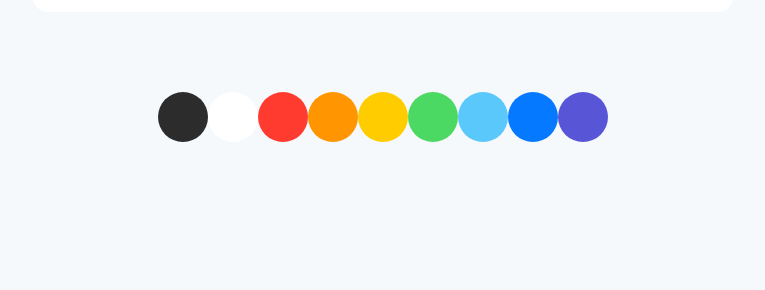
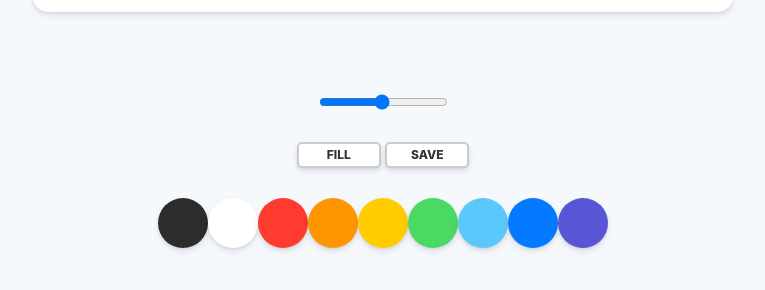
Before and after one commit to sk97kang/paintjs, a plain HTML site: page index.html in a window 1280 px wide. Shown: the part 738-1028 px from the top of the page, without its empty margins (257-1022 px from the left). Before the commit the page ends 880 px from the top, so only its background shows below. Drawn offline with Linux system fonts and the light colour scheme.

Commit message:
#1.2 Styles part Two

```diff
--- a/index.html
+++ b/index.html
@@ -9,6 +9,13 @@
 <body>
     <canvas id="jsCanvas" class="canvas"></canvas>
     <div class="controls">
+        <div class="controls__range">
+            <input type="range" id="jsRange" min="0.1" max="5.0" value="2.5" step="0.1">
+        </div>
+        <div class="controls__btns">
+            <button id="jsMode">Fill</button>
+            <button id="jsSave">Save</button>
+        </div>
         <div class="controls__colors" id="jsColors">
             <div class="controls__color" style="background-color: #2c2c2c;"></div>
             <div class="controls__color" style="background-color: white;"></div>
--- a/styles.css
+++ b/styles.css
@@ -6,7 +6,7 @@ body{
     display: flex;
     flex-direction: column;
     align-items: center;
-    padding-top: 50px;
+    padding: 50px 0px;
 }
 
 .canvas {
@@ -14,9 +14,34 @@ body{
     height: 700px;
     background-color: white;
     border-radius: 15px;
+    box-shadow: 0 4px 6px rgba(50, 50, 93, 0.11), 0 1px 3px rgba(0, 0, 0, 0.08);
 }
 .controls{
     margin-top: 80px;
+    display: flex;
+    flex-direction: column;
+    align-items: center;
+}
+.controls .controls__btns {
+    margin-bottom: 30px;
+}
+.controls__btns button {
+    all: unset;
+    cursor: pointer;
+    background-color: white;
+    padding: 5px 0px;
+    width: 80px;
+    text-align: center;
+    border-radius: 5px;
+    box-shadow: 0 4px 6px rgba(50, 50, 93, 0.11), 0 1px 3px rgba(0, 0, 0, 0.08);
+    border: 2px solid rgba(0, 0, 0, 0.2);
+    color: rgba(0, 0, 0, 0.8);
+    text-transform: uppercase;
+    font-weight: 800;
+    font-size: 12px;
+}
+.controls__btns button:active{
+    transform: scale(0.98);
 }
 .controls .controls__colors{
     display: flex;
@@ -26,4 +51,9 @@ body{
     height: 50px;
     border-radius: 25px;
     cursor: pointer;
+    box-shadow: 0 4px 6px rgba(50, 50, 93, 0.11), 0 1px 3px rgba(0, 0, 0, 0.08);
 }
+
+.controls .controls__range {
+    margin-bottom: 30px;
+}
```
